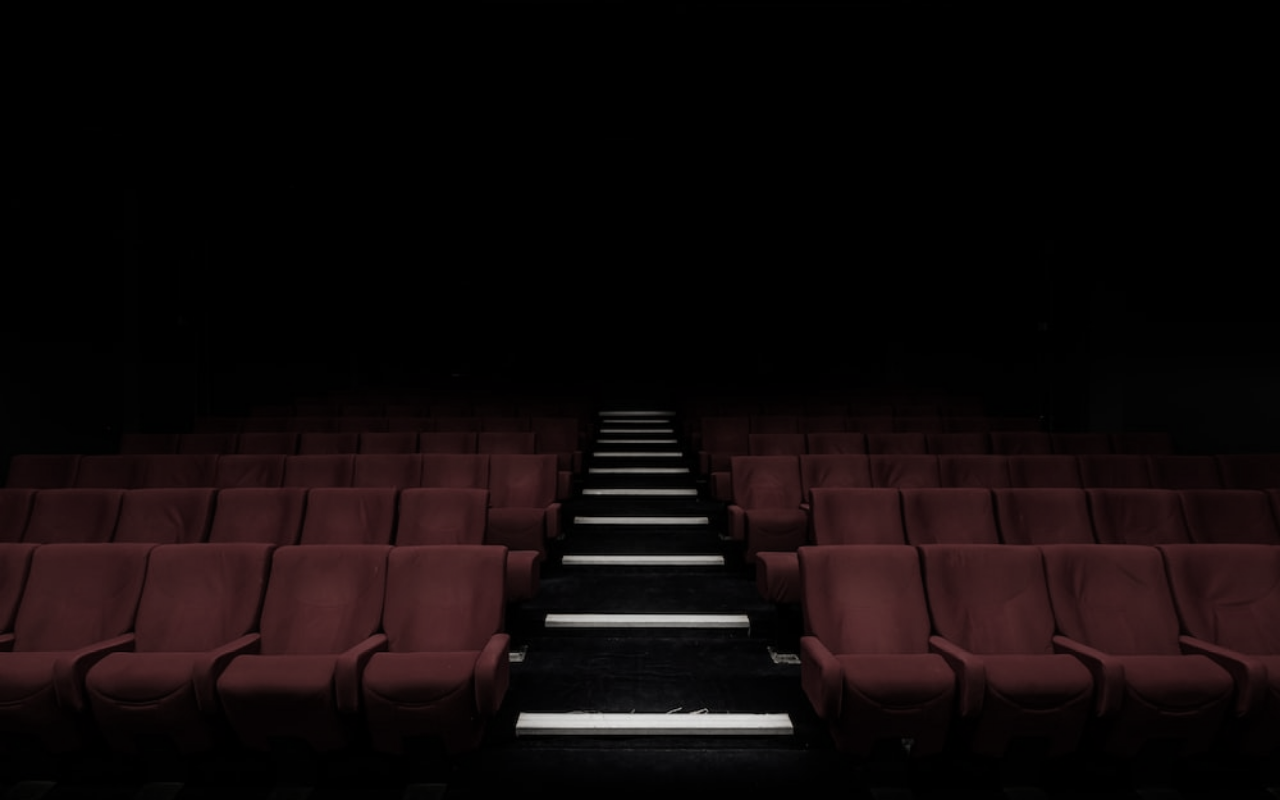
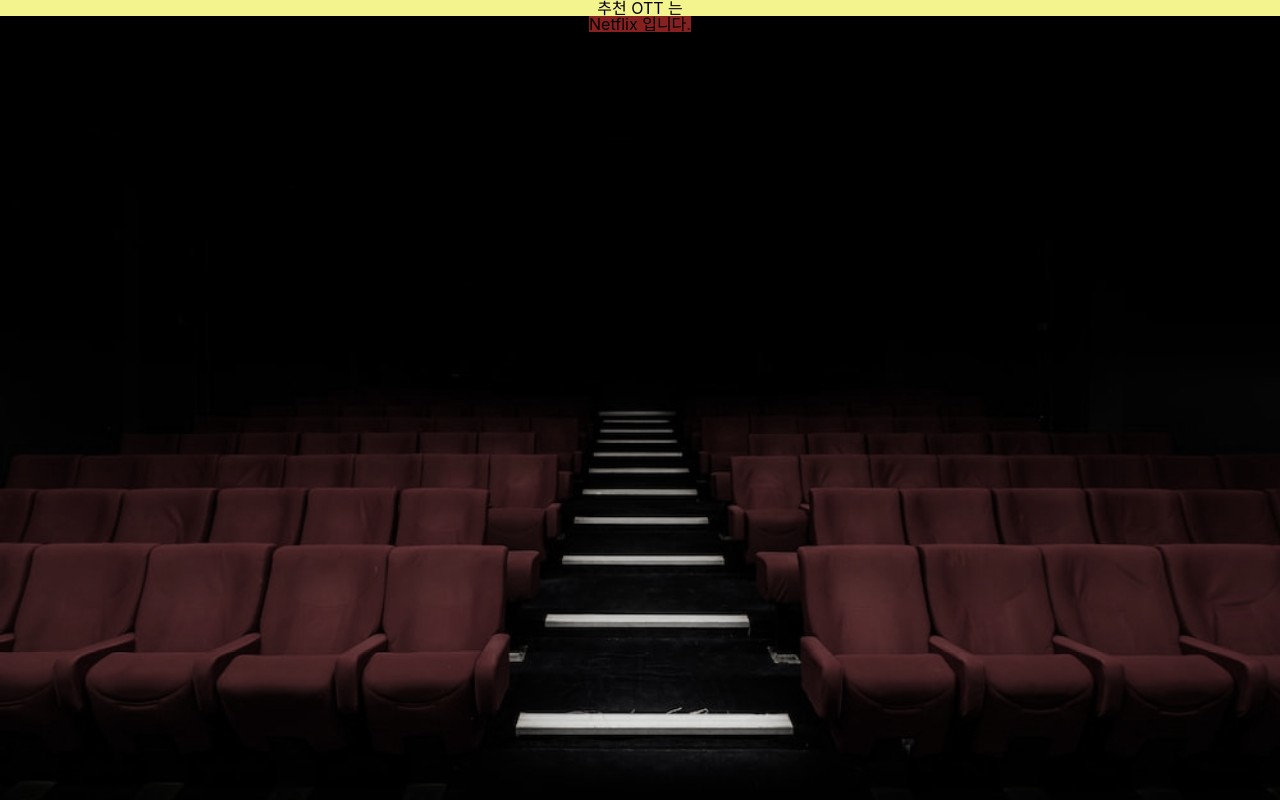
Before and after one commit to pro-gbm/Moogle, a React (Create React App) app in the folder frontend/: page /result in a window 1280 px wide. Built offline with nearby package versions, Linux system fonts and the light colour scheme.

Commit message:
[Feat] 결과화면 레이아웃 생성

```diff
--- a/frontend/src/view/AppMain.jsx
+++ b/frontend/src/view/AppMain.jsx
@@ -44,21 +44,7 @@ const AppMain = () => {
           }}
           onClick={handleClick}
         >
-          Drama
-        </button>
-        <button
-          type="button"
-          style={{
-            marginLeft: "10px",
-            border: "2px solid white",
-            borderRadius: "40px",
-            textAlign: "center",
-            fontFamily: "serif",
-            padding: "20px 60px 20px 60px",
-            cursor: "pointer",
-          }}
-        >
-          Movie
+          Start
         </button>
       </div>
     </>
--- a/frontend/src/view/AppResult.jsx
+++ b/frontend/src/view/AppResult.jsx
@@ -1,7 +1,34 @@
 import React from "react";
 
 const AppResult = () => {
-  return <div>결과</div>;
+  const style = {
+    result: {
+      textAlign: "center",
+    },
+    test: {
+      backgroundColor: "red",
+      display: "inline-block",
+    },
+    test2: {
+      backgroundColor: "yellow",
+    },
+  };
+  const result = [
+    {
+      id: 1,
+      ott: "Netflix",
+    },
+    {
+      id: 2,
+      ott: "Watcha",
+    },
+  ];
+  return (
+    <div style={style.result}>
+      <div style={style.test2}>추천 OTT 는</div>
+      <div style={style.test}>{result[0].ott} 입니다.</div>
+    </div>
+  );
 };
 
 export default AppResult;
```
